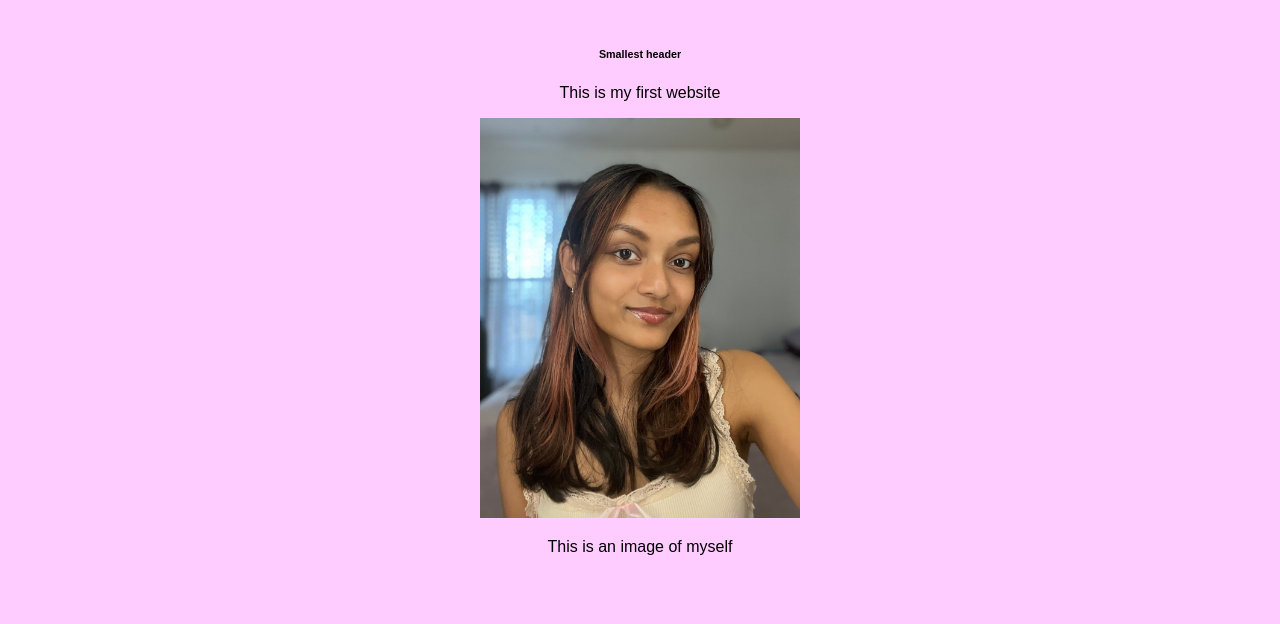
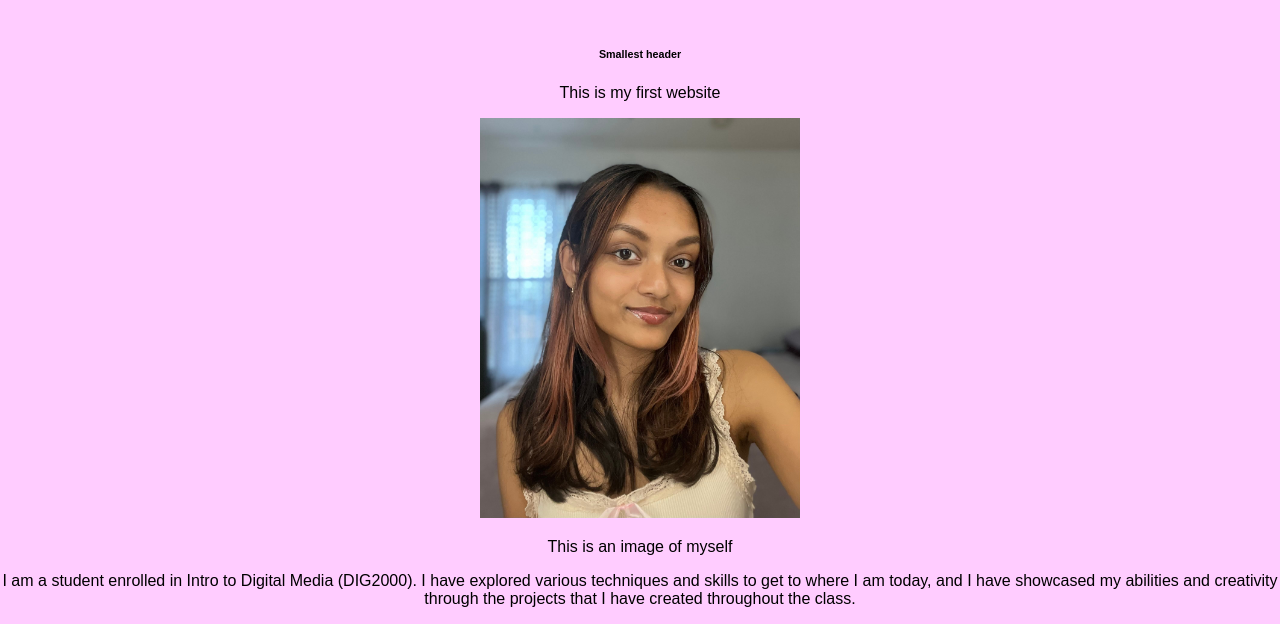
Before and after one commit to ira-ari/web_project, a plain HTML site: page index.html in a window 1280 px wide. Shown: the part 213-837 px from the top of the page. Before the commit the page ends 800 px from the top, so only its background shows below. Drawn offline with Linux system fonts and the light colour scheme.

Commit message:
index.html

```diff
--- a/index.html
+++ b/index.html
@@ -21,6 +21,7 @@
 		<p>This is my first website</p>
 		<img src="media/me.jpg" height="400" alt="This is an image of the website maker">
 		<p>This is an image of myself</p>
+			<p>I am a student enrolled in Intro to Digital Media (DIG2000). I have explored various techniques and skills to get to where I am today, and I have showcased my abilities and creativity through the projects that I have created throughout the class.</p>
 
 	</center>
 
```
